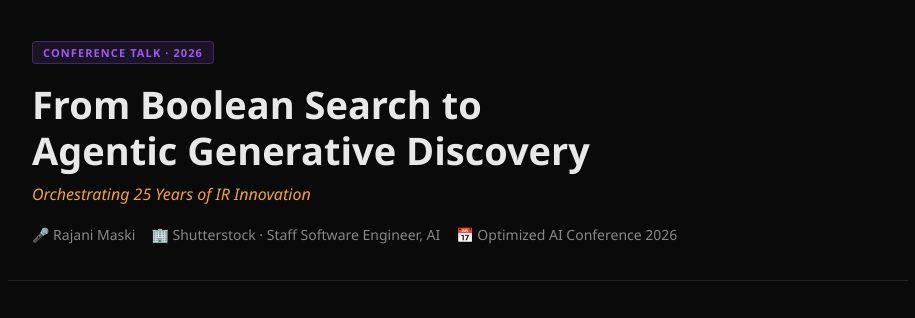
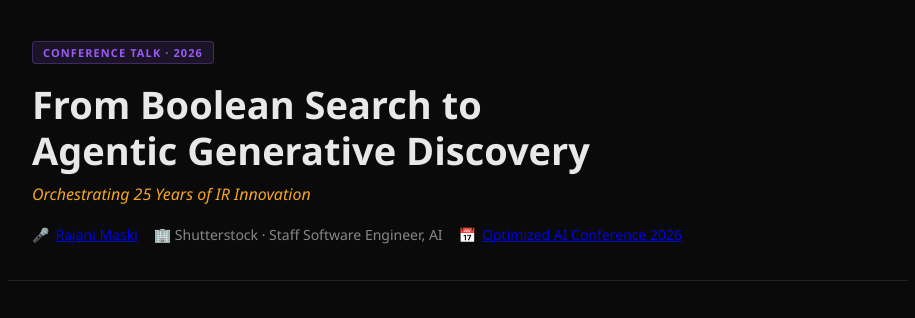
Before and after one commit to rajanim/optimize-ai-2026, a plain HTML site: page index.html in a window 1280 px wide. Shown: the top 318 px of the page, without its empty margins (182-1097 px from the left). Drawn offline with Linux system fonts and the light colour scheme; a script that the page names is missing.

Commit message:
slides and video links update

```diff
--- a/index.html
+++ b/index.html
@@ -432,9 +432,9 @@
   <h1>From Boolean Search to<br>Agentic Generative Discovery</h1>
   <p class="subtitle">Orchestrating 25 Years of IR Innovation</p>
   <div class="meta">
-    <span>🎤 Rajani Maski</span>
+    <span>🎤 <a href="https://sessionize.com/s/rajani-maski/from-boolean-search-to-agentic-generative-discover/164330" target="_blank">Rajani Maski</a></span>
     <span>🏢 Shutterstock · Staff Software Engineer, AI</span>
-    <span>📅 Optimized AI Conference 2026</span>
+    <span>📅 <a href="https://www.oaiconference.com/" target="_blank">Optimized AI Conference 2026</a></span>
   </div>
 </header>
 
@@ -495,7 +495,7 @@
 </main>
 
 <footer>
-  Rajani Maski &nbsp;·&nbsp; Optimized AI Conference 2026 &nbsp;·&nbsp; Shutterstock
+  <a href="https://sessionize.com/s/rajani-maski/from-boolean-search-to-agentic-generative-discover/164330" target="_blank">Rajani Maski</a> &nbsp;·&nbsp; <a href="https://www.oaiconference.com/" target="_blank">Optimized AI Conference 2026</a> &nbsp;·&nbsp; Shutterstock
 </footer>
 
 <!-- PDF.js CDN -->
```
